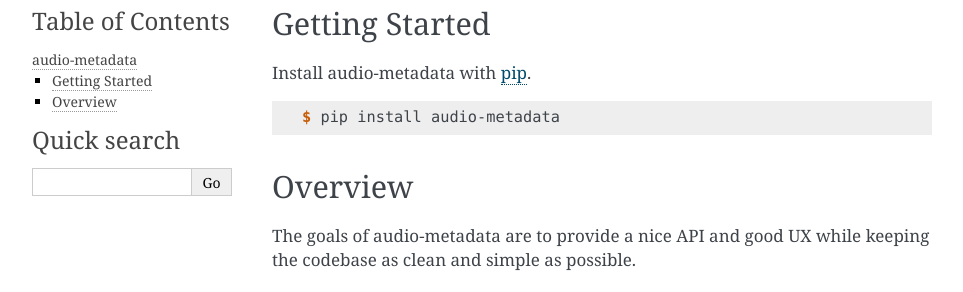
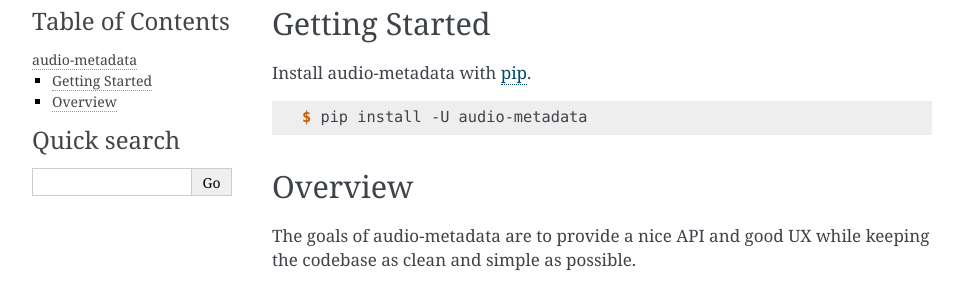
Before and after one commit to thebigmunch/audio-metadata, a Sphinx documentation site: the page built from docs/index.rst, in a window 1280 px wide. Shown: the part 179-471 px from the top of the page, without its empty margins (148-1111 px from the left). Built offline with Sphinx 7.4.7, drawn with Linux system fonts in a browser that asks for light colours.

```diff
--- a/docs/index.rst
+++ b/docs/index.rst
@@ -12,7 +12,7 @@ Install audio-metadata with `pip <https://pip.pypa.io/en/stable/>`_.
 
 .. code-block:: console
 
-	$ pip install audio-metadata
+	$ pip install -U audio-metadata
 
 
 Overview
```
